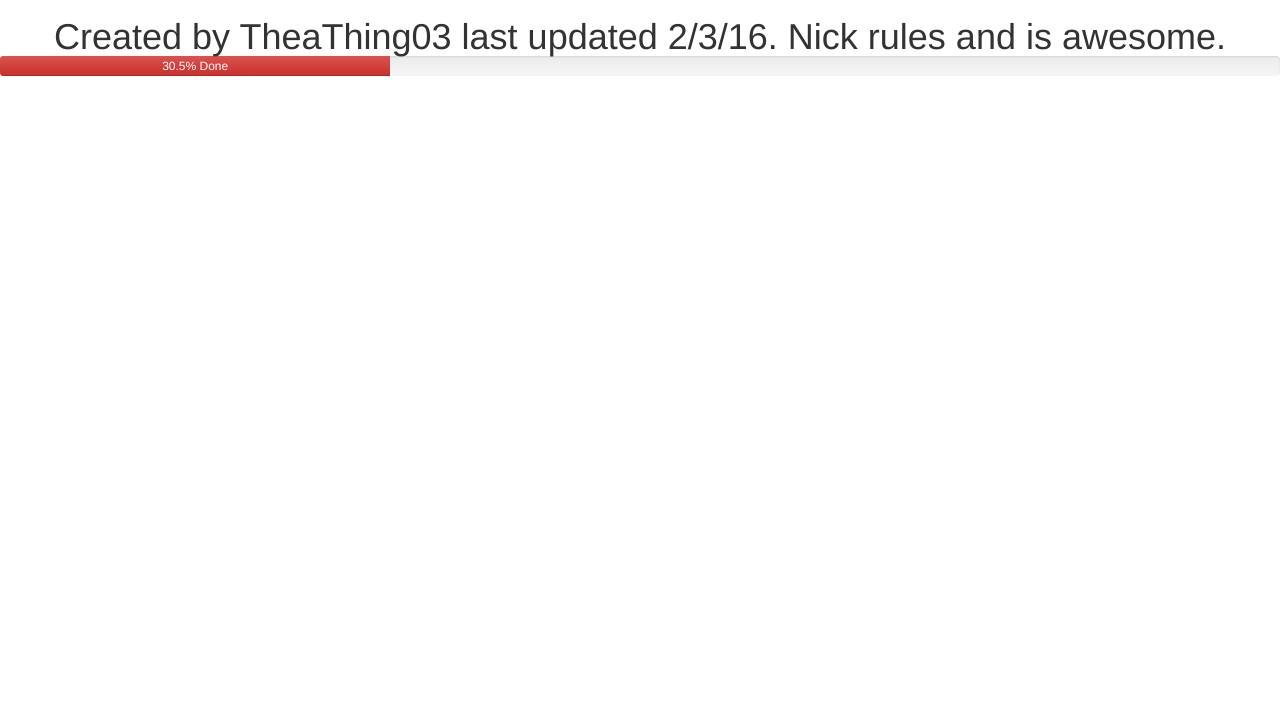
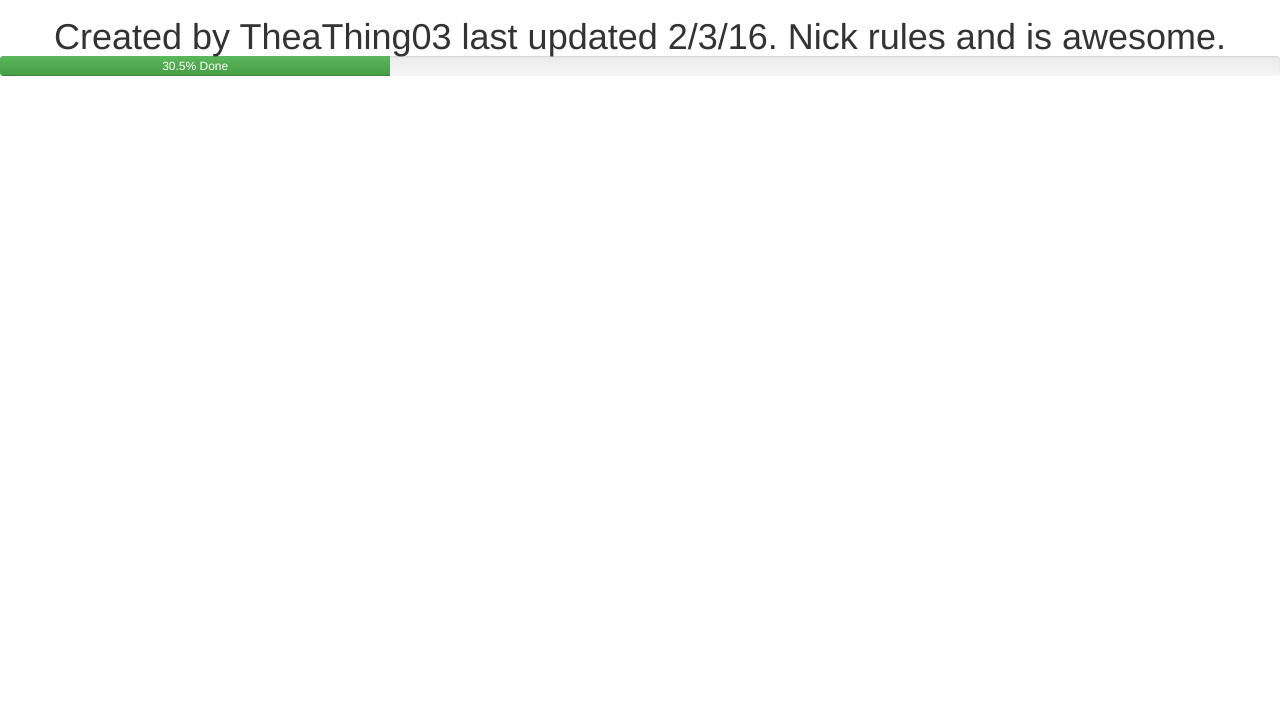
Before and after one commit to TheThing03/time, a plain HTML site: page index.html in a window 1280 px wide. Shown: the part 99-800 px from the top of the page. Drawn offline with nearby package versions, Linux system fonts and the light colour scheme.

Commit message:
Update index.html

```diff
--- a/index.html
+++ b/index.html
@@ -20,7 +20,8 @@ Click me to display Date and Time.</button></center>
 <center><p><h1>Created by TheaThing03 last updated 2/3/16. Nick rules and is awesome.
 
 <div class="progress">
-  <div class="progress-bar progress-bar-danger" role="progressbar" aria-valuenow="60" aria-valuemin="0" aria-valuemax="100" style="width: 30.5%;">
+  <div class="progress-bar progress-bar-success
+  " role="progressbar" aria-valuenow="60" aria-valuemin="0" aria-valuemax="100" style="width: 30.5%;">
     30.5% Done
   </div>
 </div>
```
